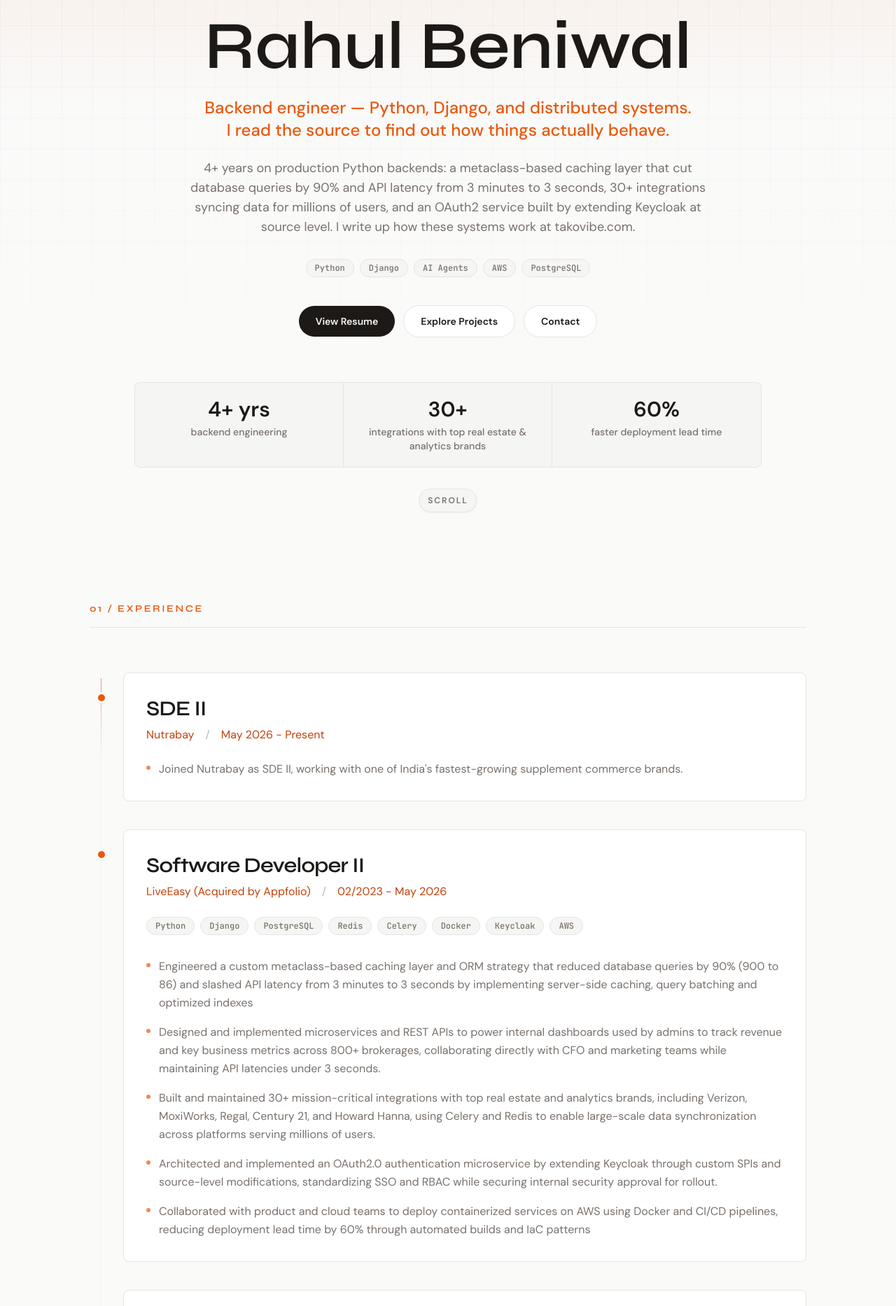
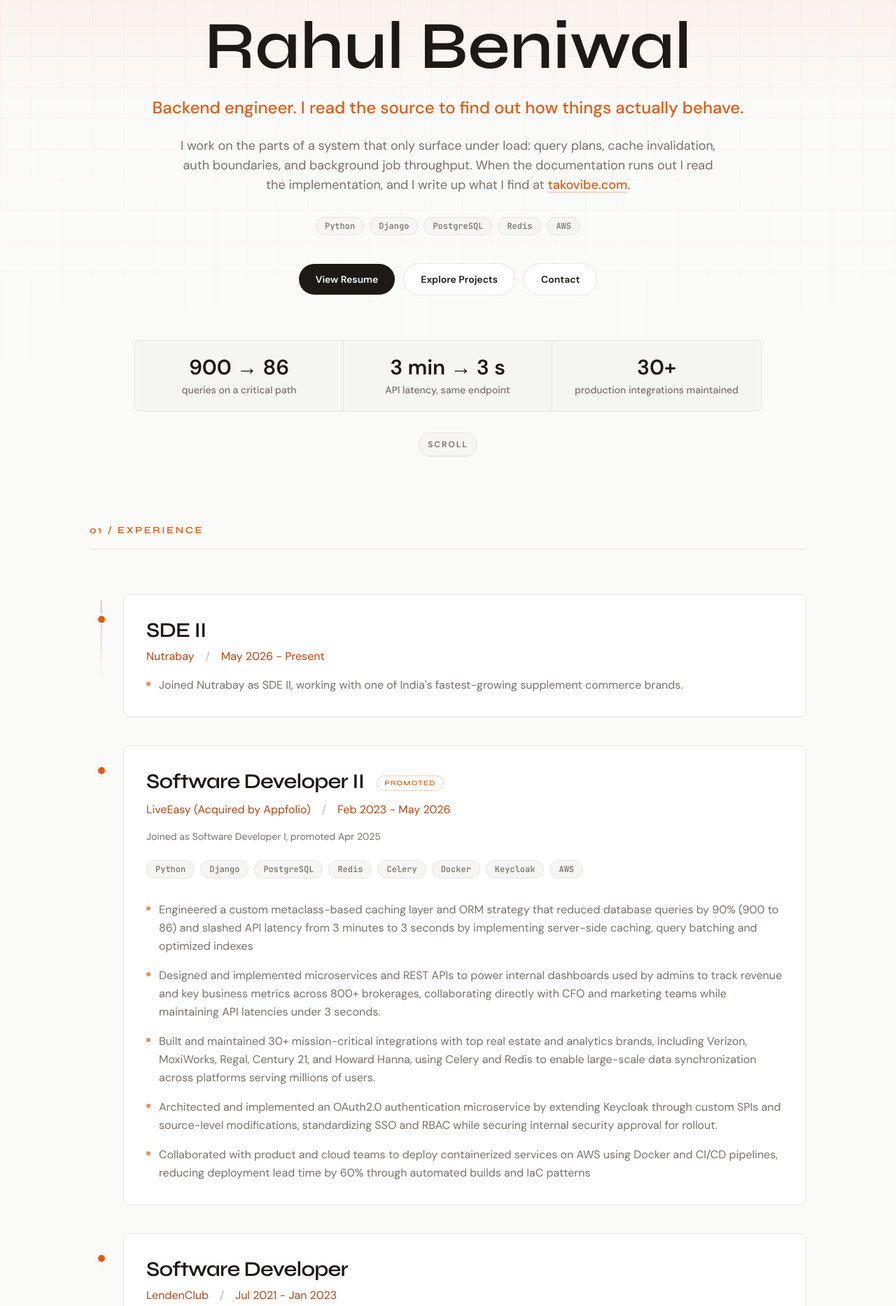
Before and after one commit to Rahulbeniwal26119/portfolio, an Astro site: page / in a window 1280 px wide. Shown: the part 140-2006 px from the top of the page at 70% size. Built offline with nearby package versions, Linux system fonts and the light colour scheme; Astro itself is replaced by a stand-in of ours.

Commit message:
update portfolio

```diff
--- a/src/components/Contact.astro
+++ b/src/components/Contact.astro
@@ -4,12 +4,20 @@ import Section from "./Section.astro";
 
 interface Props { index?: string }
 const { index = "01" } = Astro.props;
+
+// Keys double as button labels, and "blog" is a poor name for the publication.
+const socialLabels: Record<string, string> = {
+  blog: "TakoVibe",
+  github: "GitHub",
+  linkedin: "LinkedIn",
+  medium: "Medium",
+};
 ---
 
 <Section id="contact" className="relative max-w-4xl mx-auto text-center">
   <div class="mb-12 flex flex-col items-center">
     <h2 class="section-heading">{index} / Contact</h2>
-    <div class="mt-4 h-px w-28 bg-gradient-to-r from-transparent via-primary/40 to-transparent"></div>
+    <div class="mt-4 h-px w-28 bg-line"></div>
   </div>
 
   <div class="glass-panel p-8 md:p-12">
@@ -33,7 +41,7 @@ const { index = "01" } = Astro.props;
           rel="noopener noreferrer"
           class="button-secondary px-4 py-2 text-xs uppercase tracking-[0.12em]"
         >
-          {platform}
+          {socialLabels[platform] ?? platform}
         </a>
       ))}
     </div>
--- a/src/components/Experience.astro
+++ b/src/components/Experience.astro
@@ -25,8 +25,13 @@ const { index = "01" } = Astro.props;
                     <div class="glass-panel glass-panel-hover p-6 md:p-8">
                         <h3 class="text-2xl md:text-3xl font-heading font-semibold text-text mb-2">
                             {job.title}
+                            {job.roles?.length > 1 ? (
+                                <span class="ml-3 rounded-full border border-primary/30 px-2.5 py-1 align-middle text-[10px] font-semibold uppercase tracking-[0.12em] text-primary">
+                                    Promoted
+                                </span>
+                            ) : null}
                         </h3>
-                        <div class="text-accent text-sm md:text-base mb-6 flex flex-col md:flex-row md:items-center gap-2 md:gap-4">
+                        <div class="text-accent text-sm md:text-base mb-4 flex flex-col md:flex-row md:items-center gap-2 md:gap-4">
                             {job.companyUrl ? (
                                 <a
                                     href={job.companyUrl}
@@ -42,6 +47,14 @@ const { index = "01" } = Astro.props;
                             <span class="hidden md:inline text-muted/50">/</span>
                             <span>{job.period}</span>
                         </div>
+
+                        {/* Only the earlier role is named; the heading already
+                            carries the current title and the full date span. */}
+                        {job.roles?.length > 1 ? (
+                            <p class="mb-6 text-sm text-muted">
+                                {`Joined as ${job.roles[job.roles.length - 1].title}, promoted ${job.roles[0].period.split(" - ")[0]}`}
+                            </p>
+                        ) : null}
 
                         {job.tech?.length ? (
                             <div class="flex flex-wrap gap-2 mb-8">
--- a/src/components/Hero.astro
+++ b/src/components/Hero.astro
@@ -1,16 +1,20 @@
 ---
 import data from "../data.json";
 
-const primaryTech = ["Python", "Django", "AI Agents", "AWS", "PostgreSQL"];
-const impactStats = [
-  { value: "4+ yrs", label: "backend engineering" },
-  { value: "30+", label: "integrations with top real estate & analytics brands" },
-  { value: "60%", label: "faster deployment lead time" },
-];
+const primaryTech = data.hero?.tech ?? [];
+const impactStats = data.hero?.stats ?? [];
+
+// The summary name-drops the publication, so make that mention a real link
+// rather than dead text. Split on the domain instead of putting markup in JSON.
+const blogUrl = data.hero?.social?.blog ?? "https://takovibe.com";
+const blogLabel = "takovibe.com";
+const summary = data.hero?.summary ?? "";
+const [summaryBefore, ...summaryRest] = summary.split(blogLabel);
+const summaryAfter = summaryRest.join(blogLabel);
 ---
 
 <section id="hero-section" class="relative isolate flex min-h-[92vh] w-full items-center overflow-hidden px-6 py-24 md:px-12">
-  <div class="absolute inset-0 -z-10 bg-[linear-gradient(rgba(37,99,235,0.055)_1px,transparent_1px),linear-gradient(90deg,rgba(37,99,235,0.055)_1px,transparent_1px)] bg-[size:44px_44px] [mask-image:linear-gradient(to_bottom,black,transparent_84%)]"></div>
+  <div class="absolute inset-0 -z-10 bg-[linear-gradient(rgb(var(--color-primary)/0.06)_1px,transparent_1px),linear-gradient(90deg,rgb(var(--color-primary)/0.06)_1px,transparent_1px)] bg-[size:44px_44px] [mask-image:linear-gradient(to_bottom,black,transparent_84%)]"></div>
   <div class="absolute inset-x-0 top-0 -z-10 h-72 bg-gradient-to-b from-primary/10 to-transparent"></div>
 
   <div class="mx-auto flex w-full max-w-6xl flex-col items-center text-center">
@@ -28,7 +32,12 @@ const impactStats = [
     </p>
 
     <p class="mt-6 max-w-3xl text-base leading-8 text-muted md:text-lg">
-      {data.hero?.summary}
+      {summaryBefore}{summaryRest.length > 0 && (
+        <a
+          href={blogUrl}
+          class="font-medium text-primary underline decoration-primary/40 underline-offset-4 transition-colors hover:decoration-primary"
+        >{blogLabel}</a>
+      )}{summaryAfter}
     </p>
 
     <div class="mt-8 flex flex-wrap justify-center gap-2">
@@ -48,7 +57,7 @@ const impactStats = [
       <a href="#contact" class="button-secondary">Contact</a>
     </div>
 
-    <div class="mt-16 grid w-full max-w-4xl grid-cols-1 overflow-hidden rounded-lg border border-line bg-soft shadow-[var(--shadow-soft)]  md:grid-cols-3">
+    <div class="mt-16 grid w-full max-w-4xl grid-cols-1 overflow-hidden rounded-lg border border-line bg-soft  md:grid-cols-3">
       {impactStats.map((stat) => (
         <div class="border-b border-line px-6 py-5 last:border-b-0 md:border-b-0 md:border-r md:last:border-r-0">
           <div class="text-3xl font-semibold text-text">{stat.value}</div>
--- a/src/components/Section.astro
+++ b/src/components/Section.astro
@@ -7,7 +7,7 @@ interface Props {
 const { id, className = "" } = Astro.props;
 ---
 
-<section id={id} class={`py-20 md:py-24 ${className}`}>
+<section id={id} class={`py-12 md:py-16 ${className}`}>
     <slot />
 </section>
 
--- a/src/components/Writing.astro
+++ b/src/components/Writing.astro
@@ -45,7 +45,7 @@ const { index = "01" } = Astro.props;
 
   {
     data.writing?.featured && (
-      <div class="mb-12">
+      <div>
         <h3 class="mb-6 text-xs font-semibold uppercase tracking-[0.18em] text-primary">
           Selected Writing
         </h3>
@@ -71,23 +71,4 @@ const { index = "01" } = Astro.props;
       </div>
     )
   }
-
-  {
-    data.writing?.highlights && (
-      <div class="glass-panel p-8 relative overflow-hidden group">
-        <h3 class="text-sm font-semibold text-accent mb-6 uppercase tracking-[0.14em]">
-          Core Topics
-        </h3>
-
-        <div class="grid grid-cols-1 md:grid-cols-2 gap-4">
-          {data.writing.highlights.map((highlight) => (
-            <div class="flex items-start gap-3 rounded-lg border border-line bg-soft p-3 transition-colors hover:border-primary/25">
-              <span class="mt-2 h-1.5 w-1.5 flex-none rounded-full bg-primary/70"></span>
-              <span class="text-muted font-body text-sm leading-relaxed">{highlight}</span>
-            </div>
-          ))}
-        </div>
-      </div>
-    )
-  }
 </Section>
--- a/src/data.json
+++ b/src/data.json
@@ -9,7 +9,7 @@
       "writing": true,
       "skills": true,
       "education": true,
-      "achievements": true,
+      "achievements": false,
       "contact": true,
       "caseStudies": false
     },
@@ -18,8 +18,8 @@
       "caseStudies",
       "projects",
       "skills",
+      "openSource",
       "writing",
-      "openSource",
       "achievements",
       "education",
       "contact"
@@ -27,8 +27,8 @@
   },
   "hero": {
     "title": "Rahul Beniwal",
-    "subtitle": "Backend engineer — Python, Django, and distributed systems. I read the source to find out how things actually behave.",
-    "summary": "4+ years on production Python backends: a metaclass-based caching layer that cut database queries by 90% and API latency from 3 minutes to 3 seconds, 30+ integrations syncing data for millions of users, and an OAuth2 service built by extending Keycloak at source level. I write up how these systems work at takovibe.com.",
+    "subtitle": "Backend engineer. I read the source to find out how things actually behave.",
+    "summary": "I work on the parts of a system that only surface under load: query plans, cache invalidation, auth boundaries, and background job throughput. When the documentation runs out I read the implementation, and I write up what I find at takovibe.com.",
     "scrollText": "Scroll to Explore",
     "contacts": {
       "email": "rahulbeniwal26119@gmail.com"
@@ -38,7 +38,28 @@
       "linkedin": "https://www.linkedin.com/in/rahulbeniwal26119/",
       "medium": "https://rahulbeniwal26119.medium.com/",
       "blog": "https://takovibe.com"
-    }
+    },
+    "tech": [
+      "Python",
+      "Django",
+      "PostgreSQL",
+      "Redis",
+      "AWS"
+    ],
+    "stats": [
+      {
+        "value": "900 → 86",
+        "label": "queries on a critical path"
+      },
+      {
+        "value": "3 min → 3 s",
+        "label": "API latency, same endpoint"
+      },
+      {
+        "value": "30+",
+        "label": "production integrations maintained"
+      }
+    ]
   },
   "sectionTitles": {
     "experience": "Professional Experience",
@@ -65,7 +86,7 @@
       "title": "Software Developer II",
       "company": "LiveEasy (Acquired by Appfolio)",
       "companyUrl": "https://www.liveeasy.com/",
-      "period": "02/2023 - May 2026",
+      "period": "Feb 2023 - May 2026",
       "location": "Ohio, United States",
       "highlights": [
         "Engineered a custom metaclass-based caching layer and ORM strategy that reduced database queries by 90% (900 to 86) and slashed API latency from 3 minutes to 3 seconds by implementing server-side caching, query batching and optimized indexes",
@@ -83,13 +104,23 @@
         "Docker",
         "Keycloak",
         "AWS"
+      ],
+      "roles": [
+        {
+          "title": "Software Developer II",
+          "period": "Apr 2025 - May 2026"
+        },
+        {
+          "title": "Software Developer I",
+          "period": "Feb 2023 - Apr 2025"
+        }
       ]
     },
     {
       "title": "Software Developer",
       "company": "LendenClub",
       "companyUrl": "https://www.lendenclub.com/",
-      "period": "07/2021 - 01/2023",
+      "period": "Jul 2021 - Jan 2023",
       "location": "Goregaon West, Mumbai",
       "highlights": [
         "Engineered the \"PMI\" payment gateway interface, reducing payment failure rates from 60% to 20%.",
@@ -212,14 +243,6 @@
         "icon": "✍️",
         "featured": false
       }
-    ],
-    "highlights": [
-      "CPython internals: object model, descriptors, MRO, generators, GC",
-      "System teardowns read from source: Redis, WSGI servers, Nginx",
-      "Django and PostgreSQL performance under real query load",
-      "Distributed systems: consensus, gossip, replication, durability",
-      "Application security: injection classes and how they are actually fixed",
-      "Language implementation: writing an interpreter from scratch"
     ],
     "featured": [
       {
```
